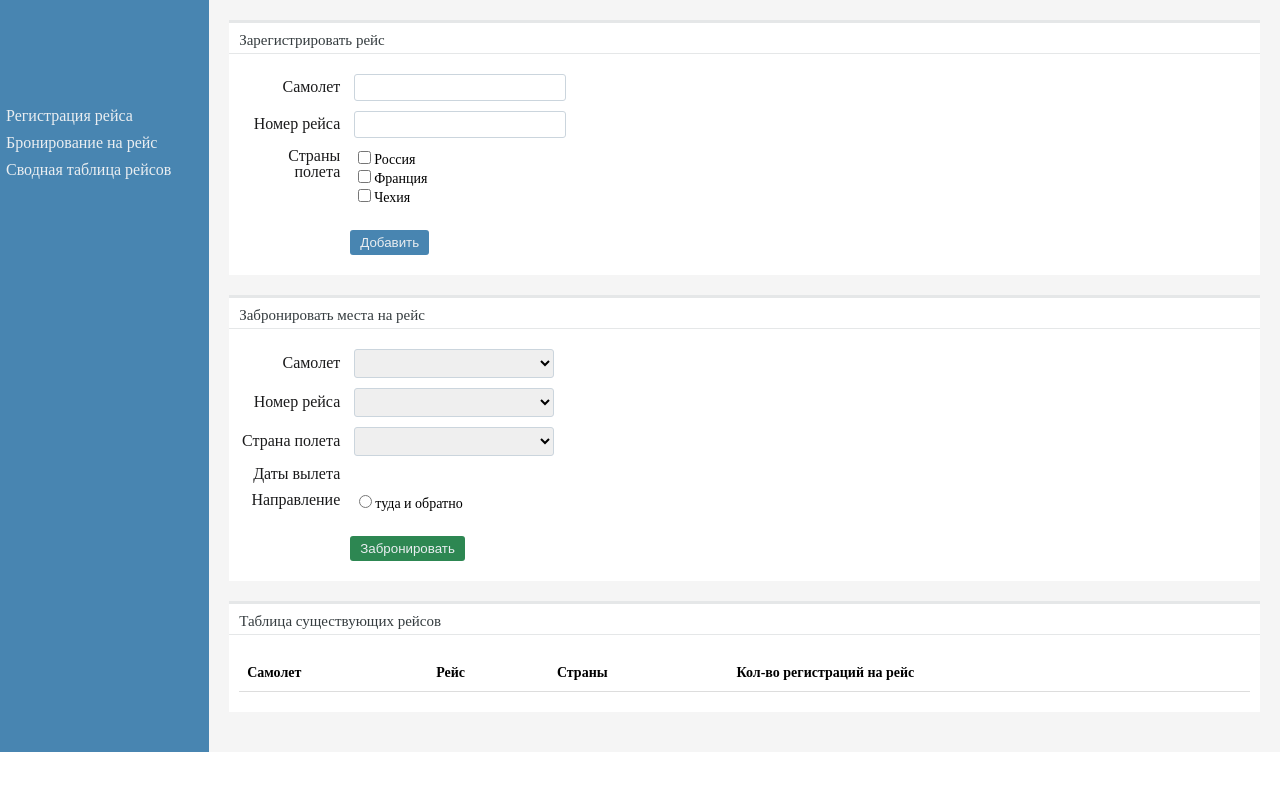
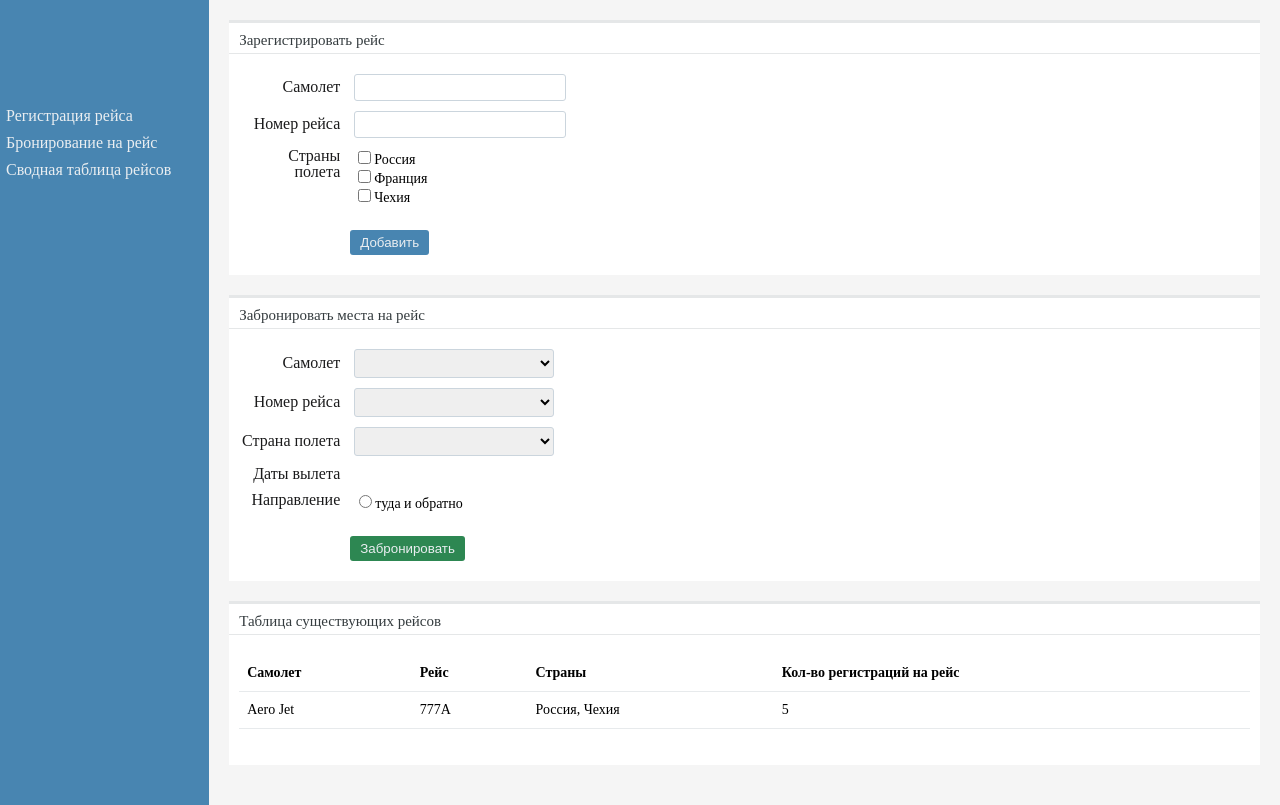
Before and after one commit to gromova-sn/aero_project, a website with bundled scripts: page index.html in a window 1280 px wide. Built offline with nearby package versions, Linux system fonts and the light colour scheme.

Commit message:
start marionette

```diff
--- a/index.html
+++ b/index.html
@@ -136,12 +136,12 @@
                                         </tr>
                                     </thead>
                                     <tbody>
-                                        <!-- <tr>
+                                        <tr>
                                             <td><span>Aero Jet</span></td>
                                             <td><span>777A</span></td>
                                             <td><span>Россия, Чехия</span></td>
                                             <td><span>5</span></td>
-                                        </tr> -->
+                                        </tr>
                                         <script id="layout-view-template" type="text/template">
                                             <td><span id="flot"><%- flot %></span></td>
                                             <td><span id="reis"><%- reis %></span></td>
--- a/js/main.js
+++ b/js/main.js
@@ -1,82 +1,78 @@
 (function() {
     'use strict';
 
-    // var AeroModel = Backbone.Model.extend({
-    //     defaults: function () {
-    //         return {
-    //             flot: '',
-    //             reis: '',
-    //             country: '',
-    //             count_reis: ''
-    //         };
-    //     }
+    var projectAero = new Backbone.Marionette.Application();
+
+
+    var AeroModel = Backbone.Model.extend({
+        defaults: function () {
+            return {
+                flot: '',
+                reis: '',
+                country: '',
+                count_reis: ''
+            };
+        }
+    });
+
+    var AeroItemView = Marionette.ItemView.extend({ //a view that represents a single item
+        tagName: 'tr',
+        template: "#layout-view-template"
+    });
+
+    var AeroCollection = Backbone.Collection.extend({
+        model: AeroModel
+    });
+
+    var AeroCollectionView = Marionette.CollectionView.extend({ //render one ItemView per model
+        el: 'tbody',
+        childView: AeroItemView
+    });
+
+    var AeroCompositeView = Marionette.CompositeView.extend({ //use this view to render our collection
+
+    });
+
+    var AeroLayoutView = Marionette.LayoutView.extend({  //предназначен для организации иерархий представлений
+
+    });
+
+
+    projectAero.addRegions({
+        mainRegions: '.wrapp_page'
+    });
+
+    // var aero = [{
+    //             flot: 'FlyMSK',
+    //             reis: '555 B',
+    //             country: 'РОссия',
+    //             count_reis: 5
+    //         },
+    //         {
+    //             flot: 'FlyMSK1',
+    //             reis: '555 B1',
+    //             country: 'РОссия1',
+    //             count_reis: 51
+    //         }];
+
+    var myAero = new AeroCollection(AeroModel);
+    var myAeroView = new AeroCollectionView({collection: myAero});
+    myAeroView.render();
+
+    $('tbody').append(myAeroView.el);
+    // var layoutView = new AeroItemView({
+    //     model: new Backbone.Model({
+    //         aero: [{
+    //             flot: 'FlyMSK',
+    //             reis: '555 B',
+    //             country: 'РОссия',
+    //             count_reis: 5
+    //         }]
+    //     })
     // });
 
-    // var AeroItemView = Marionette.ItemView.extend({
-    //     tagName: 'tr',
-    //     template: "#layout-view-template"
-    // });
-
-    // var AeroCollection = Backbone.Collection.extend({
-    //     model: AeroModel
-    // });
-
-    // var AeroCollectionView = Backbone.Marionette.CollectionView.extend({
-    //     el: 'tbody',
-    //     childView: AeroItemView
-    // });
-
-    // var AeroAll = Marionette.CompositeView.extend({
-    //     el: '.wrapp_page',
-    //     childView: AeroModel,
-    //     ui: {
-    //         form: 'form',
-    //         name: '#name_flot',
-    //         reis: '#reise_flot'
-    //     },
-    //     triggers: {
-    //         'submit @ui.form': 'add:new:line'
-    //     },
-    //     onAddNewLine: function (event){
-    //         console.log(1);
-    //         // this.model.set({
-    //         //     flot: this.ui.name.val(),
-    //         //     reis: this.ui.reis.val()
-    //         // })
-    //     },
-    // });
-
-    // // var aero = [{
-    // //             flot: 'FlyMSK',
-    // //             reis: '555 B',
-    // //             country: 'РОссия',
-    // //             count_reis: 5
-    // //         },
-    // //         {
-    // //             flot: 'FlyMSK1',
-    // //             reis: '555 B1',
-    // //             country: 'РОссия1',
-    // //             count_reis: 51
-    // //         }];
-
-    // var myAero = new AeroCollection(AeroModel);
-    // var myAeroView = new AeroCollectionView({collection: myAero});
-    // myAeroView.render();
-
-    // $('tbody').append(myAeroView.el);
-    // // var layoutView = new AeroItemView({
-    // //     model: new Backbone.Model({
-    // //         aero: [{
-    // //             flot: 'FlyMSK',
-    // //             reis: '555 B',
-    // //             country: 'РОссия',
-    // //             count_reis: 5
-    // //         }]
-    // //     })
-    // // });
-
-    // // layoutView.render();
+    // layoutView.render();
 
 
-    // // var MyApp = new app();
+    // var MyApp = new projectAero();
 })();
```
